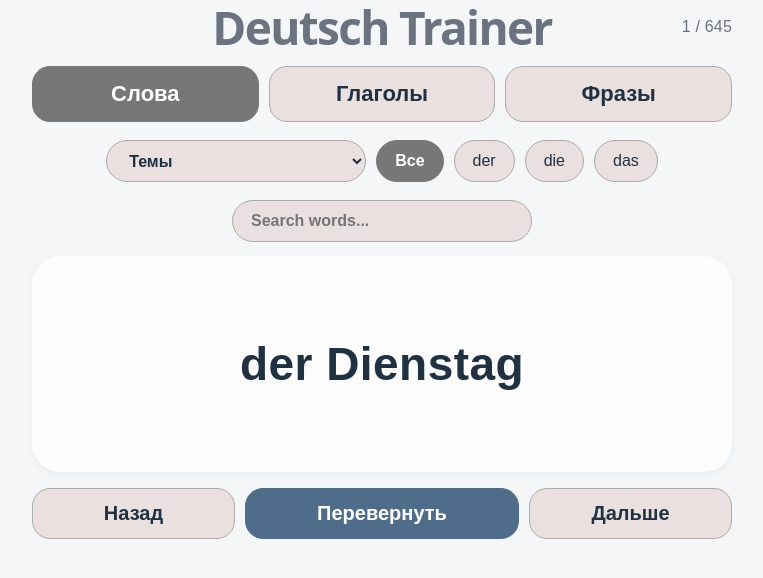
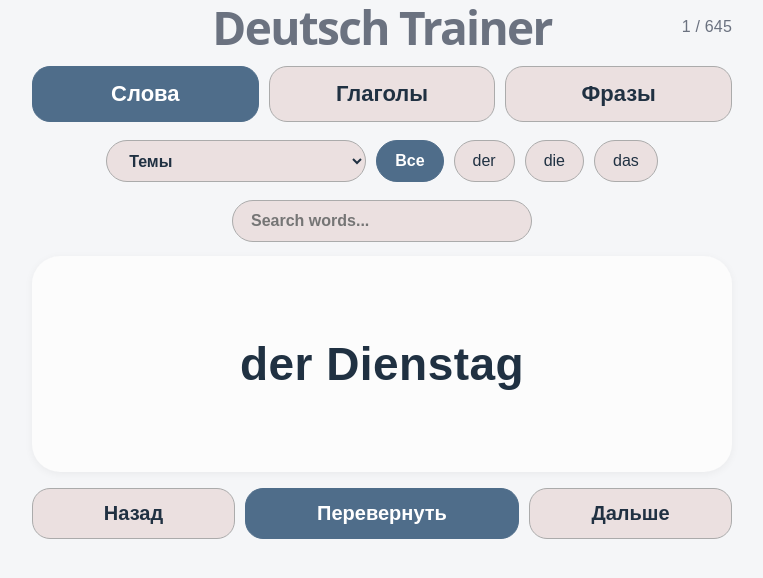
Before and after one commit to Anastasiia21/deutsch-trainer, a React (Vite) app: page / in a window 1280 px wide. Shown: the top 578 px of the page, without its empty margins (258-1021 px from the left). Built offline with nearby package versions, Linux system fonts and the light colour scheme.

Commit message:
Match active button colors

```diff
--- a/src/App.jsx
+++ b/src/App.jsx
@@ -468,8 +468,8 @@ modeButton: {
 activeModeButton: {
   padding: "14px 16px",
   borderRadius: 18,
-  border: "1px solid #777777",
-  background: "#777777",
+  border: "1px solid #4F6D8A",
+  background: "#4F6D8A",
   color: "#FFFFFF",
   fontSize: "clamp(18px, 3vw, 22px)",
   fontWeight: 700,
@@ -501,8 +501,8 @@ articleButton: {
 activeArticleButton: {
   padding: "10px 18px",
   borderRadius: 999,
-  border: "1px solid #777777",
-  background: "#777777",
+  border: "1px solid #4F6D8A",
+  background: "#4F6D8A",
   color: "#FFFFFF",
   fontSize: 16,
   fontWeight: 700,
@@ -739,8 +739,8 @@ levelButton: {
 activeLevelButton: {
   padding: "10px 16px",
   borderRadius: 999,
-  border: "1px solid #777777",
-  background: "#777777",
+  border: "1px solid #4F6D8A",
+  background: "#4F6D8A",
   color: "#FFFFFF",
   fontSize: 16,
   fontWeight: 700,
```
